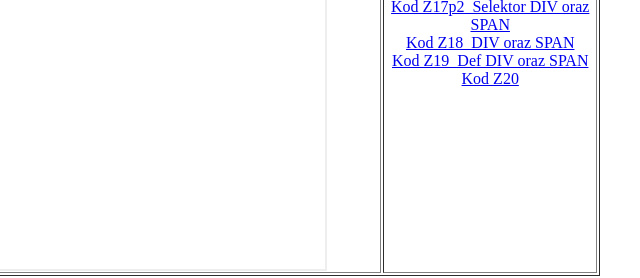
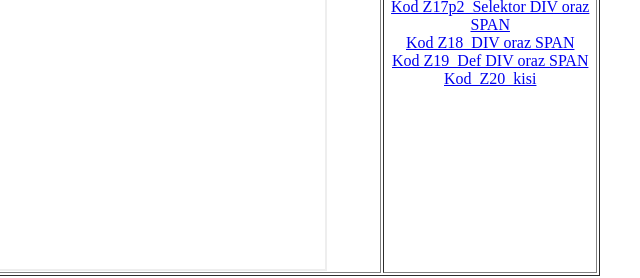
Before and after one commit to Maw0j/Kisiel_CSS, a plain HTML site: page index.html in a window 1280 px wide. Shown: the part 396-674 px from the top of the page, 640-1280 px from the left. Drawn offline with Linux system fonts and the light colour scheme.

Commit message:
index.html

```diff
--- a/index.html
+++ b/index.html
@@ -84,7 +84,7 @@
  <br>
    <a href="kod_Z19_kisi.html" target="strony">Kod Z19_Def DIV oraz SPAN</a>
  <br>
-   <a href="kod_Z20_kisi.html" target="strony">Kod Z20</a>
+   <a href="Kod_Z20_kisi.html" target="strony">Kod_Z20_kisi</a>
  </td>
  </tr>
 </table>
```
